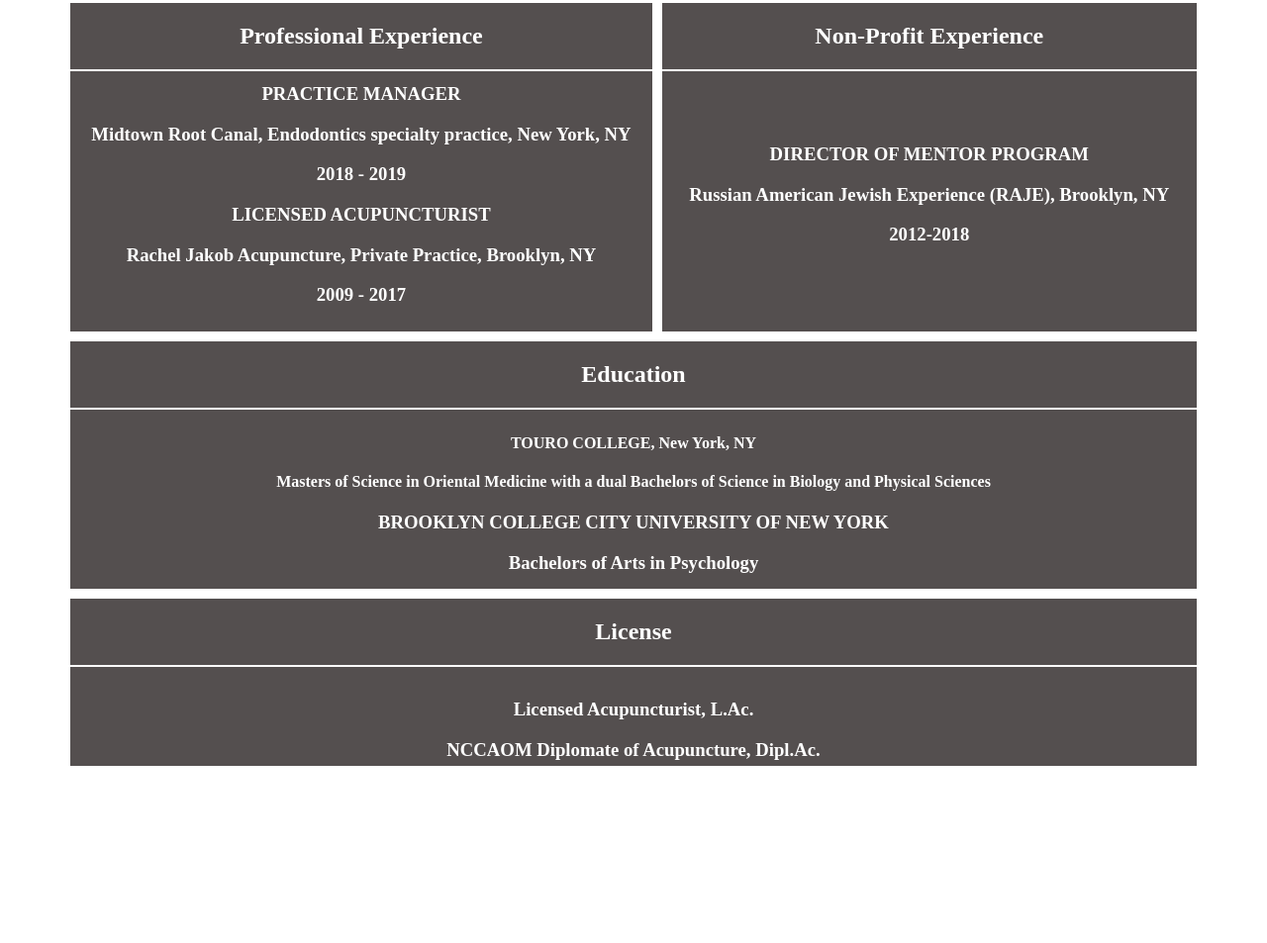
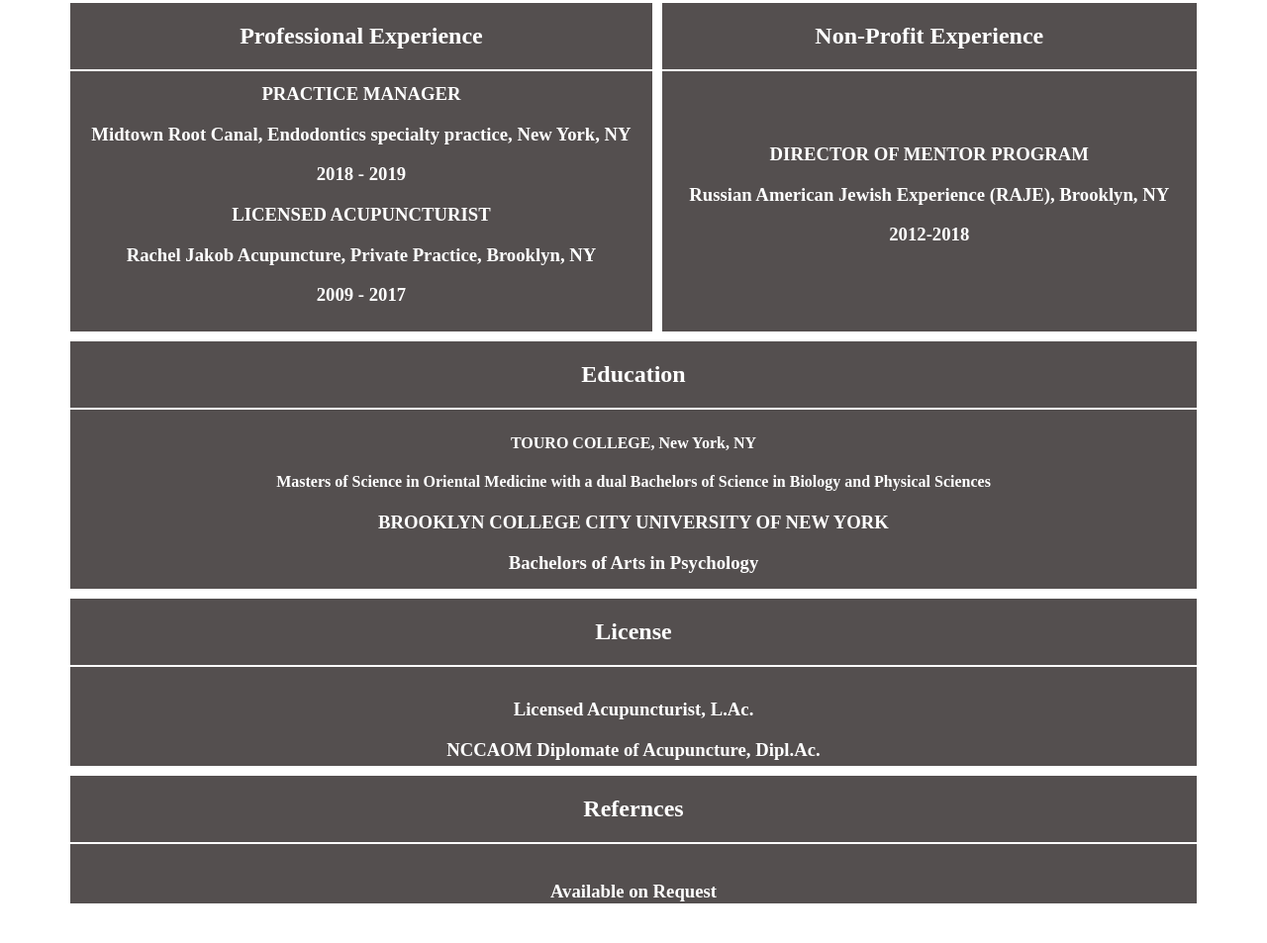
Before and after one commit to rach718/DI_exercises, a plain HTML site: page week_1/day_3/Exercise/cvversion2.html in a window 1280 px wide. Shown: the part 548-1501 px from the top of the page at 99% size. Before the commit the page ends 1392 px from the top, so only its background shows below. Drawn offline with Linux system fonts and the light colour scheme.

Commit message:
Adds References Section

```diff
--- a/week_1/day_3/Exercise/cvversion2.css
+++ b/week_1/day_3/Exercise/cvversion2.css
@@ -11,7 +11,8 @@
 		"professional"
 		"nonprofit"
 		"education"
-		"license";
+		"license"
+		"references;
 	grid-gap: 10px;
 	margin: auto;
 	width: 90%;
@@ -57,6 +58,11 @@
 	text-align: center;
 }
 
+#references {
+	grid-area: references;
+	text-align: center;
+}
+
 .section-header{
 	text-align: center;
 	border-bottom: 2px solid white;
@@ -80,7 +86,8 @@
 			"language language"
 			"professional nonprofit"
 			"education education"
-			"license license";
+			"license license"
+			"references references";
 		grid-gap: 10px;
 	}
 }
--- a/week_1/day_3/Exercise/cvversion2.html
+++ b/week_1/day_3/Exercise/cvversion2.html
@@ -88,6 +88,17 @@
 			</div>
 		</section>
 
+		<section id="references">
+			<div class="section-header">
+				<h1>Refernces</h1>
+			</div>
+				<div class="section-content">
+					<div>
+						<h3>Available on Request</h3>
+					</div>
+			</div>
+		</section>
+
 	</div>
 
 </body>
```
